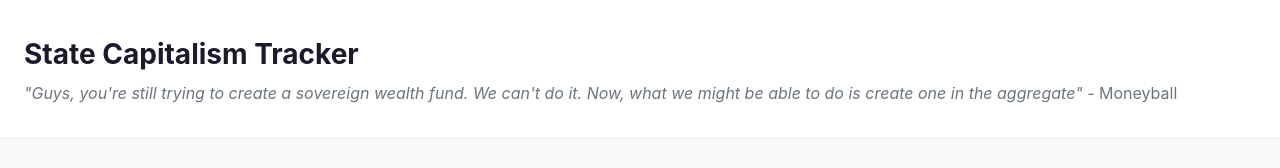
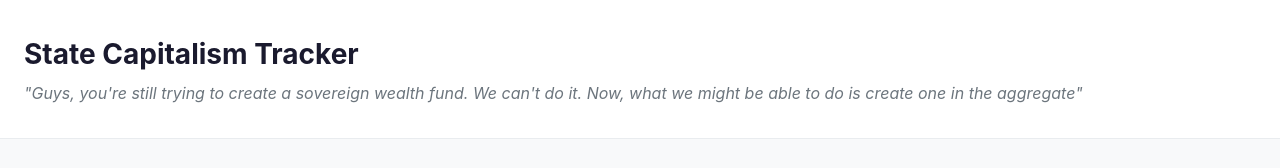
Before and after one commit to RBus1/state-cap-track, a plain HTML site: page index.html in a window 1280 px wide. Shown: the top 168 px of the page. Drawn offline with nearby package versions, Linux system fonts and the light colour scheme; no server answers.

Commit message:
Update index.html

```diff
--- a/index.html
+++ b/index.html
@@ -12,7 +12,7 @@
   <header>
     <div class="header-content">
       <h1 class="logo">State Capitalism Tracker</h1>
-      <p class="subtitle"><em>"Guys, you're still trying to create a sovereign wealth fund. We can't do it. Now, what we might be able to do is create one in the aggregate"</em> - Moneyball</p>
+      <p class="subtitle"><em>"Guys, you're still trying to create a sovereign wealth fund. We can't do it. Now, what we might be able to do is create one in the aggregate"</p>
     </div>
   </header>
 
```
